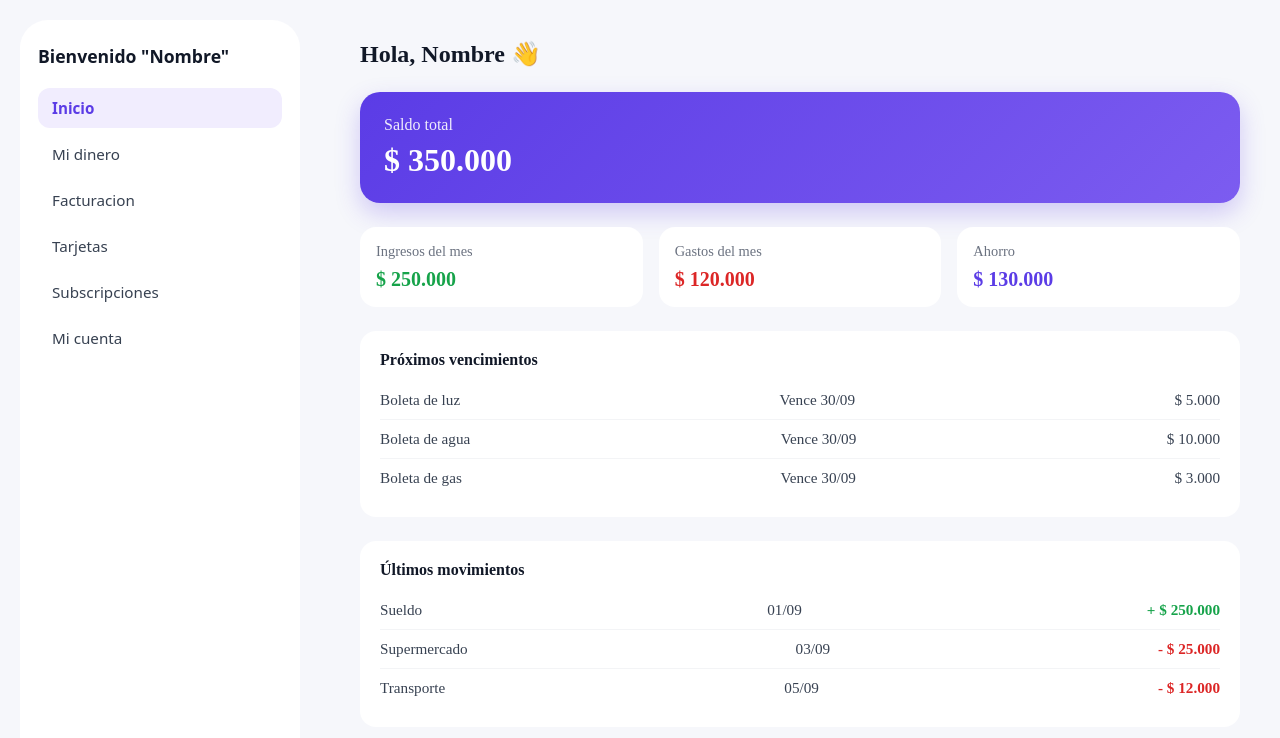
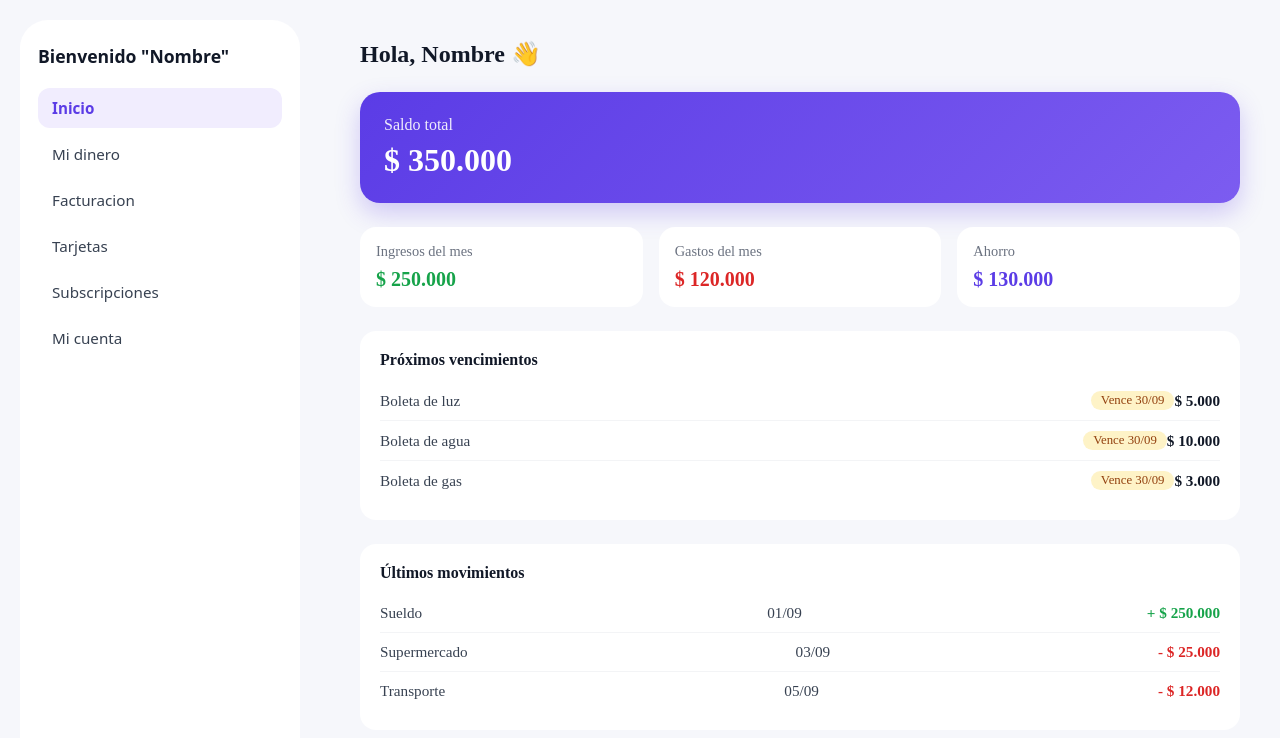
Before and after one commit to tomisanti05/Sistema-Gestion-Finanzas, a React (Vite) app in the folder apps/frontend/: page /inicio in a window 1280 px wide. Shown: the top 738 px of the page. Built offline with nearby package versions, Linux system fonts and the light colour scheme.

Commit message:
agrego el chip de vencimiento

```diff
--- a/apps/frontend/src/pages/inicio.css
+++ b/apps/frontend/src/pages/inicio.css
@@ -97,6 +97,29 @@
   border-bottom: none;
 }
 
+.inicio-concepto {
+  flex: 1;
+  display: flex;
+  align-items: center;
+  gap: 8px;
+  min-width: 0;
+}
+
+.inicio-monto {
+  font-weight: 600;
+  color: #111827;
+}
+
+.vence-chip {
+  background-color: #fef3c7;
+  color: #92400e;
+  font-size: 0.8rem;
+  font-weight: 500;
+  padding: 2px 10px;
+  border-radius: 999px;
+  white-space: nowrap;
+}
+
 .inicio-fila .ingreso {
   color: #16a34a;
   font-weight: 600;
--- a/apps/frontend/src/pages/inicio.tsx
+++ b/apps/frontend/src/pages/inicio.tsx
@@ -41,9 +41,9 @@ function Inicio() {
         <h2>Próximos vencimientos</h2>
         {vencimientos.map((v) => (
           <div key={v.concepto} className="inicio-fila">
-            <span>{v.concepto}</span>
-            <span>Vence {v.vence}</span>
-            <span>$ {v.monto.toLocaleString('es-AR')}</span>
+            <span className="inicio-concepto">{v.concepto}</span>
+            <span className="vence-chip">Vence {v.vence}</span>
+            <span className="inicio-monto">$ {v.monto.toLocaleString('es-AR')}</span>
           </div>
         ))}
       </section>
```
